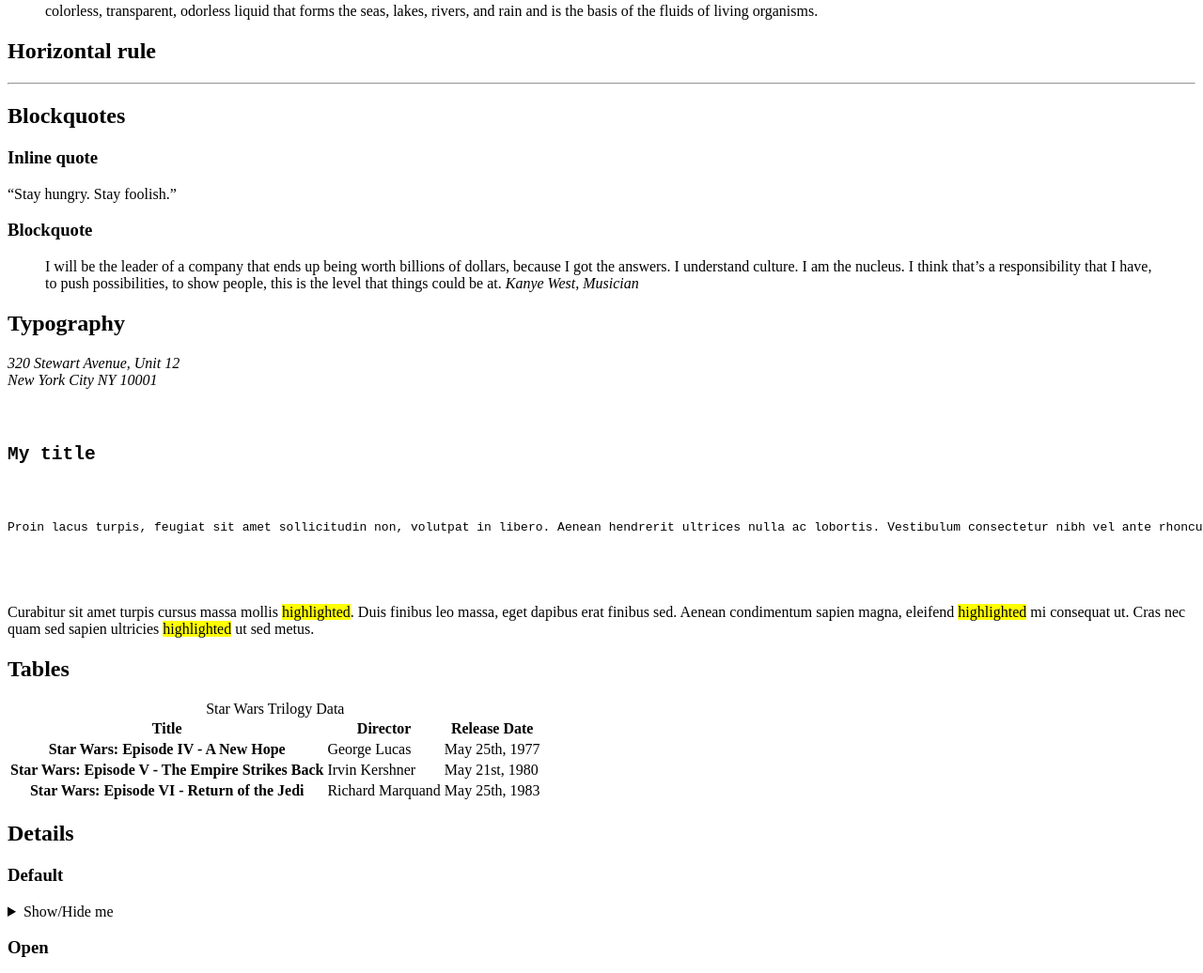
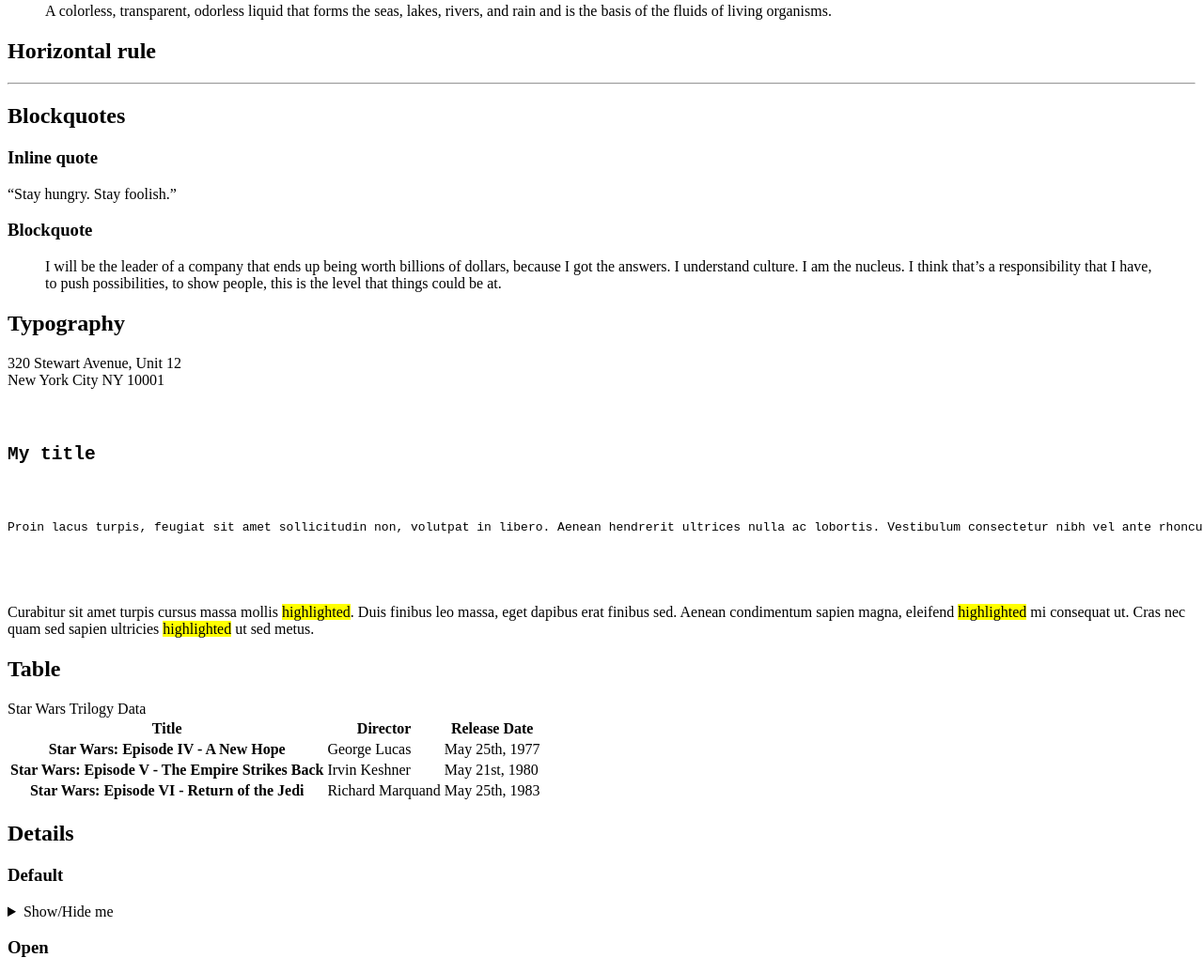
Before and after one commit to FoleKhali/holbertonschool-frontend, a plain HTML site: page 0x00-html_advanced/34-styleguide.html in a window 1280 px wide. Shown: the part 907-1943 px from the top of the page at 94% size. Drawn offline with Linux system fonts and the light colour scheme.

Commit message:
Add tasks 33 to 36

```diff
--- a/0x00-html_advanced/34-styleguide.html
+++ b/0x00-html_advanced/34-styleguide.html
@@ -2,15 +2,15 @@
 <html lang="en" dir="ltr">
     <head>
       <meta charset="utf-8">
-        <meta name="viewport" content="width=device-width, initial-scale=1.0, viewport-fit=cover">
+      <meta name="viewport">
       <title>Styleguide - Techium</title>
+      <meta content="width=device-width, initial-scale=1.0, viewport-fit=cover">
       <meta name="description" content="Techium is a digital agency">
       <link rel="icon" type="image/x-icon" href="./favicon.ico">
       <link rel="icon" type="image/png" href="./favicon.png">
     </head>
     <body>
-        <header>
-        </header>
+      <header></header>
       <main>
         <section>
           <header>
@@ -29,18 +29,11 @@
           </header>
           <h2>Heading with a subtitle</h2>
           <p>This is my subtitle</p>
-                <p>
-                    Nunc lacinia ante nunc ac lobortis. Interdum adipiscing gravida odio
-                     porttitor sem non mi integer non faucibus ornare mi ut ante amet
-                     placerat aliquet. Volutpat eu sed ante lacinia sapien lorem accumsan varius
-                      montes viverra nibh in adipiscing blandit tempus accumsan.
-                </p>
+          <p>Nunc lacinia ante nunc ac lobortis. Interdum adipiscing gravida odio porttitor sem non mi integer non faucibus ornare mi ut ante amet placerat aliquet. Volutpat eu sed ante lacinia sapien lorem accumsan varius montes viverra nibh in adipiscing blandit tempus accumsan.</p>
         </section>
         <!-- Lists -->
         <section>
-                <header>
-                    <h2>Lists</h2>
-                </header>
+          <header><h2>Lists</h2></header>
           <div>
             <h3>Unordered</h3>
             <ul>
@@ -59,50 +52,35 @@
               <dt>Definition List title</dt>
               <dd>Definition text.</dd>
               <dt>Startup</dt>
-                        <dd>A startup company or startup is a company or temporary organization designed to search
-                             for a repeatable and scalable business model.</dd>
+              <dd>A startup company or startup is a company or temporary organization designed to search for a repeatable and scalable business model.</dd>
               <dt>Water</dt>
-                        <dd> colorless, transparent, odorless liquid that forms the seas, lakes, rivers,
-                             and rain and is the basis of the fluids of living organisms.</dd>
+              <dd>A colorless, transparent, odorless liquid that forms the seas, lakes, rivers, and rain and is the basis of the fluids of living organisms.</dd>
             </dl>
           </div>
-            </section>
           <!-- Horizontal rule -->
           <section>
-                <header>
-                    <h2>Horizontal rule</h2>
-                </header>
+            <header><h2>Horizontal rule</h2></header>
             <div>
               <hr>
             </div>
           </section>
           <!-- Blockquotes -->
           <section>
-                <header>
-                    <h2>Blockquotes</h2>
-                </header>
+            <header><h2>Blockquotes</h2></header>
             <div>
               <h3>Inline quote</h3>
               <q>Stay hungry. Stay foolish.</q>
             </div>
             <div>
               <h3>Blockquote</h3>
-                    <blockquote>
-                        <p>I will be the leader of a company that ends up being worth billions of dollars,
-                            because I got the answers. I understand culture. I am the nucleus. I think
-                             that’s a responsibility that I have, to push possibilities, to show people,
-                              this is the level that things could be at.
-                           <cite>Kanye West, Musician</cite></p>
-                    </blockquote>
+              <blockquote cite="Kanye West, Musician">I will be the leader of a company that ends up being worth billions of dollars, because I got the answers. I understand culture. I am the nucleus. I think that’s a responsibility that I have, to push possibilities, to show people, this is the level that things could be at.</blockquote>
             </div>
           </section>
           <!-- Typography -->
           <section>
-                <header>
-                    <h2>Typography</h2>
-                </header>
+            <header><h2>Typography</h2></header>
             <div>
-                    <address>320 Stewart Avenue, Unit 12 <br> New York City NY 10001</address>
+              320 Stewart Avenue, Unit 12 <br> New York City NY 10001
             </div>
             <div>
               <pre>
@@ -113,27 +91,21 @@
               </pre>
             </div>
             <div>
-                    <p>Curabitur sit amet turpis cursus massa mollis <mark>highlighted</mark>.
-                        Duis finibus leo massa, eget dapibus erat finibus sed.
-                        Aenean condimentum sapien magna, eleifend <mark>highlighted</mark> mi consequat
-                        ut. Cras nec quam sed sapien ultricies <mark>highlighted</mark> ut sed metus.</p>
+              <p>Curabitur sit amet turpis cursus massa mollis <mark>highlighted</mark>. Duis finibus leo massa, eget dapibus erat finibus sed. Aenean condimentum sapien magna, eleifend <mark>highlighted</mark> mi consequat ut. Cras nec quam sed sapien ultricies <mark>highlighted</mark> ut sed metus.</p>
             </div>
           </section>
-            <!-- Tables -->
+          <!-- Table -->
           <section>
-                <header>
-                    <h2>Tables</h2>
-                </header>
+            <header><h2>Table</h2></header>
+            <tr>
+              <th>Star Wars Trilogy Data</th>
+            </tr>
             <table>
-                    <caption>Star Wars Trilogy Data</caption>
-                    <thead>
               <tr>
                 <th scope="col">Title</th>
                 <th scope="col">Director</th>
                 <th scope="col">Release Date</th>
               </tr>
-                    </thead>
-                    <tbody>
               <tr>
                 <th scope="row">Star Wars: Episode IV - A New Hope</th>
                 <td>George Lucas</td>
@@ -141,7 +113,7 @@
               </tr>
               <tr>
                 <th scope="row">Star Wars: Episode V - The Empire Strikes Back</th>
-                        <td>Irvin Kershner</td>
+                <td>Irvin Keshner</td>
                 <td>May 21st, 1980</td>
               </tr>
               <tr>
@@ -149,14 +121,11 @@
                 <td>Richard Marquand</td>
                 <td>May 25th, 1983</td>
               </tr>
-                    </tbody>
             </table>
           </section>
           <!-- Details -->
           <section>
-                <header>
-                    <h2>Details</h2>
-                </header>
+            <header><h2>Details</h2></header>
             <div>
               <h3>Default</h3>
               <details>
@@ -172,8 +141,8 @@
               </details>
             </div>
           </section>
+        </section>
       </main>
-        <footer>
-        </footer>
+      <footer></footer>
     </body>
 </html>
```
Also changed, not shown: 0x00-html_advanced/33-styleguide.html (+20 -50 lines), 0x00-html_advanced/36-index.html (+1 -1 lines). Lines whose indentation alone changed are shown as unchanged.
